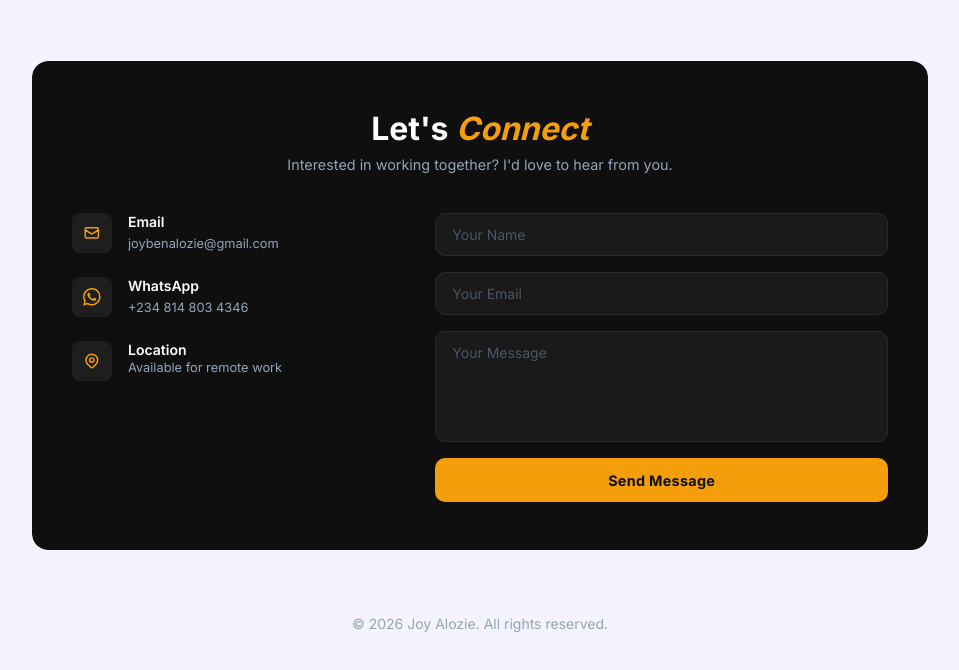
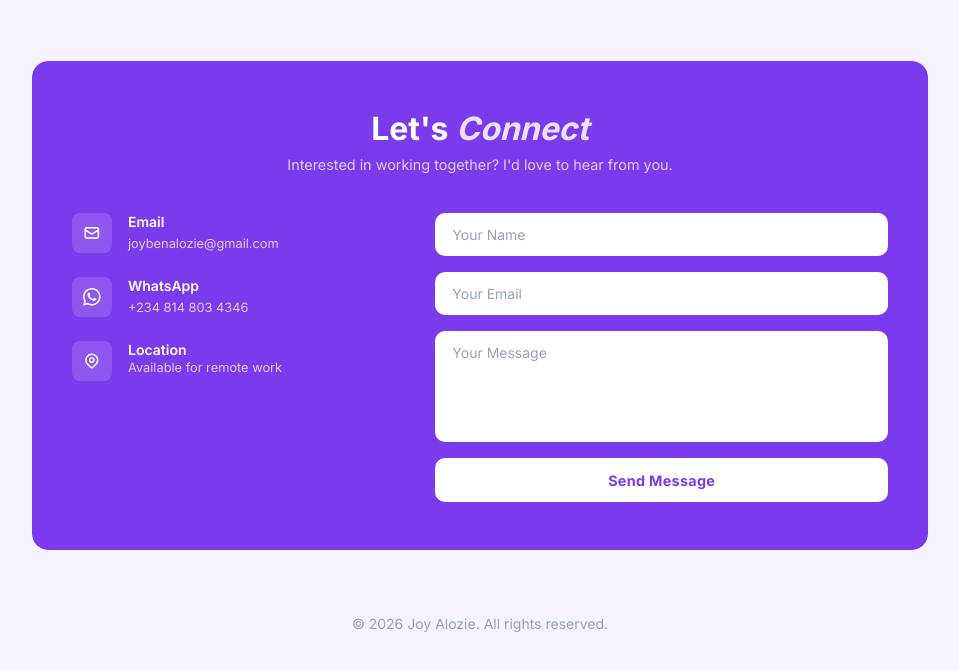
Before and after one commit to Engrcaleb/joy-portfolio, a website built with Vite: page index.html in a window 1280 px wide. Shown: the part 1726-2396 px from the top of the page, without its empty margins (160-1119 px from the left). Built offline with nearby package versions, Linux system fonts and the light colour scheme.

Commit message:
Add files via upload

```diff
--- a/src/style.css
+++ b/src/style.css
@@ -316,7 +316,7 @@ html.dark #iconMoon { display: none;  }
 }
 
 .connect-inner {
-  background: #0f0f0f;
+  background: #7c3aed;
   border-radius: 16px;
   padding: 3rem 2.5rem;
   color: #fff;
@@ -331,13 +331,14 @@ html.dark #iconMoon { display: none;  }
 }
 
 .connect-highlight {
-  color: #f59e0b;
+  color: #fff;
   font-style: italic;
+  opacity: 0.85;
 }
 
 .connect-sub {
   text-align: center;
-  color: #94a3b8;
+  color: rgba(255,255,255,0.75);
   font-size: 0.9rem;
   margin-bottom: 2.5rem;
 }
@@ -371,12 +372,12 @@ html.dark #iconMoon { display: none;  }
   width: 2.5rem;
   height: 2.5rem;
   min-width: 2.5rem;
-  background: #1e1e1e;
+  background: rgba(255,255,255,0.15);
   border-radius: 8px;
   display: flex;
   align-items: center;
   justify-content: center;
-  color: #f59e0b;
+  color: #fff;
 }
 
 .connect-icon {
@@ -393,12 +394,12 @@ html.dark #iconMoon { display: none;  }
 
 .connect-value {
   font-size: 0.8rem;
-  color: #94a3b8;
+  color: rgba(255,255,255,0.75);
   text-decoration: none;
   transition: color 0.2s;
 }
 
-.connect-value:hover { color: #f59e0b; }
+.connect-value:hover { color: #fff; }
 
 .connect-form {
   display: flex;
@@ -409,30 +410,30 @@ html.dark #iconMoon { display: none;  }
 .connect-input,
 .connect-textarea {
   width: 100%;
-  background: #1a1a1a;
-  border: 1px solid #2a2a2a;
+  background: #fff;
+  border: 1px solid rgba(255,255,255,0.3);
   border-radius: 10px;
   padding: 0.75rem 1rem;
   font-size: 0.875rem;
   font-family: inherit;
-  color: #fff;
+  color: #1e293b;
   transition: border-color 0.2s;
   resize: none;
 }
 
 .connect-input::placeholder,
-.connect-textarea::placeholder { color: #4b5563; }
+.connect-textarea::placeholder { color: #94a3b8; }
 
 .connect-input:focus,
 .connect-textarea:focus {
   outline: none;
-  border-color: #f59e0b;
-  box-shadow: none;
+  border-color: #5b21b6;
+  box-shadow: 0 0 0 2px rgba(91,33,182,0.2);
 }
 
 .connect-btn {
-  background: #f59e0b;
-  color: #0f0f0f;
+  background: #fff;
+  color: #7c3aed;
   font-weight: 700;
   font-size: 0.9rem;
   font-family: inherit;
@@ -444,5 +445,5 @@ html.dark #iconMoon { display: none;  }
   letter-spacing: 0.02em;
 }
 
-.connect-btn:hover  { background: #d97706; }
+.connect-btn:hover  { background: #ede9fe; }
 .connect-btn:active { transform: scale(0.98); }
```
